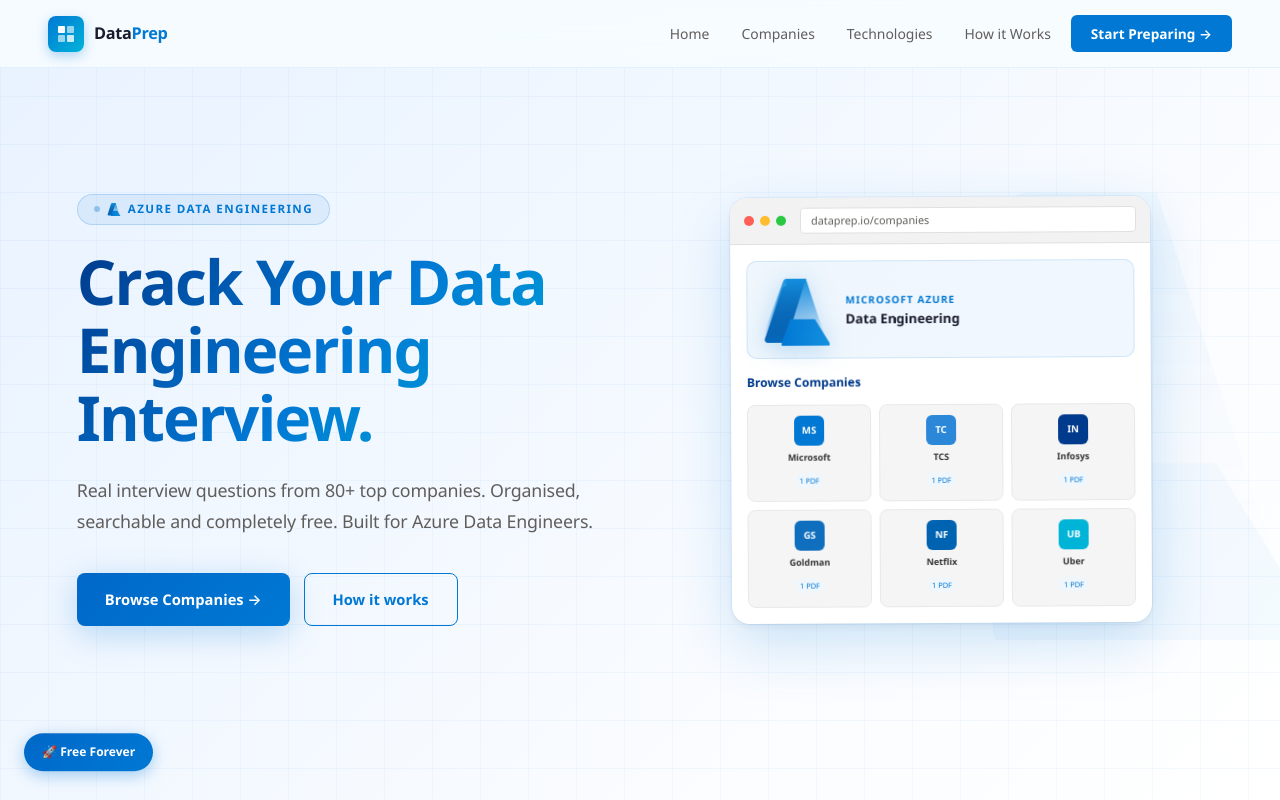
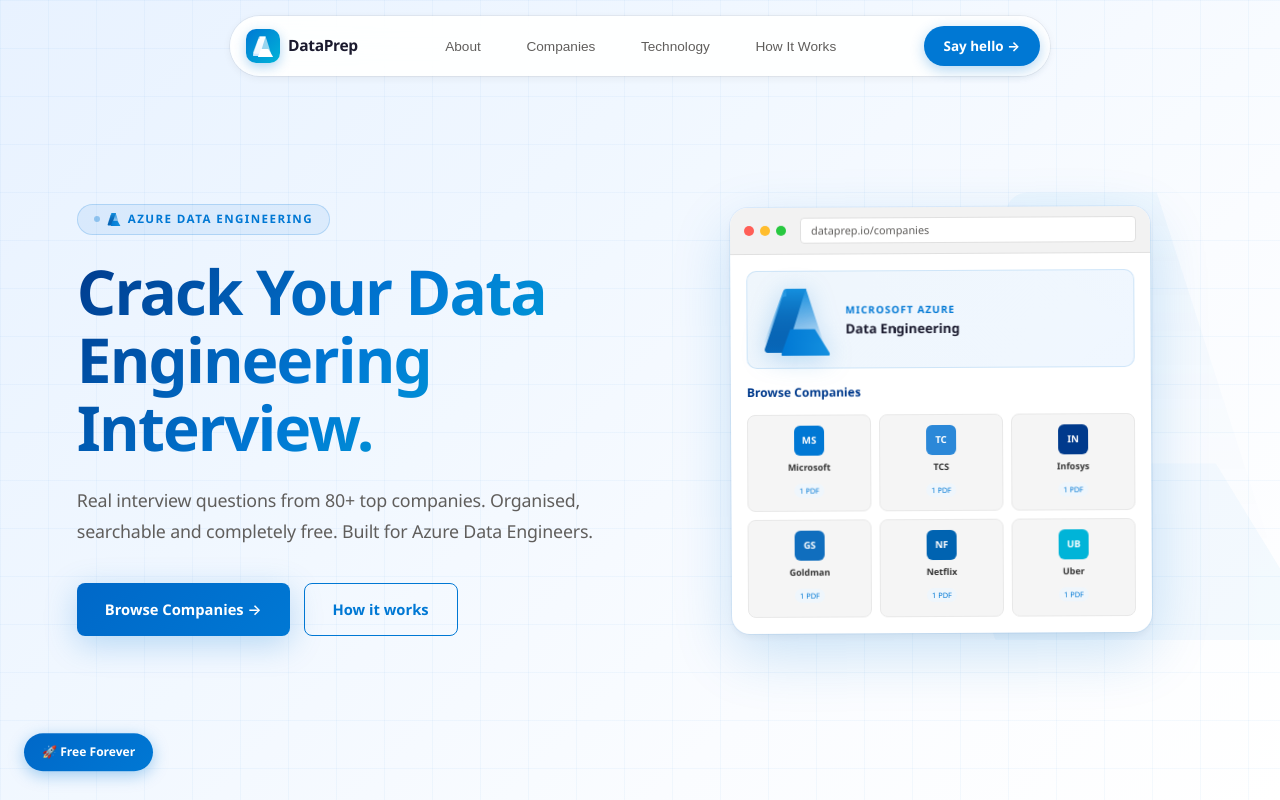
Before and after one commit to asjadbaig-boop/dataprep, a React (Vite) app: page / in a window 1280 px wide. Shown: the top 800 px of the page. Built offline with nearby package versions, Linux system fonts and the light colour scheme.

Commit message:
changed the nav bar

```diff
--- a/package.json
+++ b/package.json
@@ -9,6 +9,8 @@
     "preview": "vite preview"
   },
   "dependencies": {
+    "lucide-react": "^0.469.0",
+    "motion": "^11.18.2",
     "react": "^18.3.1",
     "react-dom": "^18.3.1"
   },
--- a/src/components/Navbar.jsx
+++ b/src/components/Navbar.jsx
@@ -1,97 +1,224 @@
-import { useState, useEffect } from 'react';
-import { smoothScrollTo } from '../utils/smoothScroll';
+import { useState, useEffect } from "react"
+import { motion, AnimatePresence } from "motion/react"
+import { Menu, X } from "lucide-react"
+import { smoothScrollTo } from "../utils/smoothScroll"
 
-export default function Navbar() {
-  const [scrolled, setScrolled] = useState(false);
-  const [navOpen, setNavOpen] = useState(false);
+const Navbar = () => {
+  const [isOpen, setIsOpen] = useState(false)
+  const [scrolled, setScrolled] = useState(false)
+
+  const toggleMenu = () => setIsOpen(!isOpen)
 
   useEffect(() => {
-    const onScroll = () => setScrolled(window.scrollY > 8);
-    window.addEventListener('scroll', onScroll, { passive: true });
-    return () => window.removeEventListener('scroll', onScroll);
-  }, []);
+    const handleScroll = () => setScrolled(window.scrollY > 20)
+    window.addEventListener("scroll", handleScroll)
+    return () => window.removeEventListener("scroll", handleScroll)
+  }, [])
 
   useEffect(() => {
-    const onKey = (e) => {
-      if (e.key === 'Escape' && navOpen) {
-        setNavOpen(false);
-        document.body.style.overflow = '';
-      }
-    };
-    document.addEventListener('keydown', onKey);
-    return () => document.removeEventListener('keydown', onKey);
-  }, [navOpen]);
+    document.body.style.overflow = isOpen ? "hidden" : ""
+    return () => { document.body.style.overflow = "" }
+  }, [isOpen])
 
   useEffect(() => {
-    const onClick = (e) => {
-      const nav = document.getElementById('mobileNav');
-      const ham = document.getElementById('hamburger');
-      if (navOpen && nav && ham && !nav.contains(e.target) && !ham.contains(e.target)) {
-        setNavOpen(false);
-        document.body.style.overflow = '';
-      }
-    };
-    document.addEventListener('click', onClick);
-    return () => document.removeEventListener('click', onClick);
-  }, [navOpen]);
+    const handleKey = (e) => {
+      if (e.key === "Escape" && isOpen) setIsOpen(false)
+    }
+    document.addEventListener("keydown", handleKey)
+    return () => document.removeEventListener("keydown", handleKey)
+  }, [isOpen])
 
-  const handleNavClick = (e, id) => {
-    e.preventDefault();
-    smoothScrollTo(id);
-    if (navOpen) {
-      setNavOpen(false);
-      document.body.style.overflow = '';
-    }
-  };
+  const navLinks = [
+    { label: "About",        id: "mission" },
+    { label: "Companies",    id: "companies" },
+    { label: "Technology",   id: "tech" },
+    { label: "How It Works", id: "how" },
+  ]
 
-  const toggleNav = (e) => {
-    e.stopPropagation();
-    const next = !navOpen;
-    setNavOpen(next);
-    document.body.style.overflow = next ? 'hidden' : '';
-  };
+  const handleNavClick = (id) => {
+    smoothScrollTo(id)
+    setIsOpen(false)
+  }
 
   return (
-    <>
-      <nav className={`navbar${scrolled ? ' scrolled' : ''}`} id="navbar">
-        <div className="nav-inner">
-          <a className="nav-logo" href="#" onClick={e => handleNavClick(e, 'hero')}>
-            <div className="nav-logo-box">
-              <svg viewBox="0 0 20 20" fill="none">
-                <rect x="2" y="2" width="7" height="7" rx="1" fill="white"/>
-                <rect x="11" y="2" width="7" height="7" rx="1" fill="rgba(255,255,255,.6)"/>
-                <rect x="2" y="11" width="7" height="7" rx="1" fill="rgba(255,255,255,.6)"/>
-                <rect x="11" y="11" width="7" height="7" rx="1" fill="rgba(255,255,255,.8)"/>
-              </svg>
+    <div className="navbar-wrapper">
+      <motion.div
+        className={`navbar-pill ${scrolled ? "scrolled" : ""}`}
+        initial={{ y: -80, opacity: 0 }}
+        animate={{ y: 0, opacity: 1 }}
+        transition={{
+          type: "spring",
+          damping: 20,
+          stiffness: 200,
+          delay: 0.1
+        }}
+      >
+        {/* LOGO */}
+        <motion.div
+          className="navbar-logo"
+          whileHover={{ scale: 1.05 }}
+          transition={{ type: "spring", stiffness: 400 }}
+        >
+          <div className="navbar-logo-icon">
+            <svg viewBox="0 0 96 96" xmlns="http://www.w3.org/2000/svg" width="22" height="22">
+              <defs>
+                <linearGradient id="navGrad1" x1="0.5" y1="0" x2="0.5" y2="1">
+                  <stop offset="0%" stopColor="#ffffff"/>
+                  <stop offset="100%" stopColor="#c8e6ff"/>
+                </linearGradient>
+              </defs>
+              <path
+                d="M33.338 6.544h26.038L33.676 89.1a4.167 4.167 0 0 1-3.946 2.9H8.35a4.167 4.167 0 0 1-3.942-5.533l23-66.938a4.167 4.167 0 0 1 3.942-2.8l2-.185z"
+                fill="url(#navGrad1)"
+              />
+              <path
+                d="M71.17 60.681H38.33l-11.666 32.187A4.167 4.167 0 0 0 30.609 98h56.04a4.167 4.167 0 0 0 3.942-5.533L71.17 60.681z"
+                fill="white"
+              />
+              <path
+                d="M33.338 6.544a4.145 4.145 0 0 0-3.935 2.852L4.422 76.053a4.167 4.167 0 0 0 3.93 5.548h20.958a4.47 4.47 0 0 0 3.43-2.586l5.062-14.92 18.086 17.35a4.167 4.167 0 0 0 2.868 1.156h25.064L59.376 6.544z"
+                fill="rgba(255,255,255,0.6)"
+              />
+            </svg>
+          </div>
+          <span className="navbar-logo-text">DataPrep</span>
+        </motion.div>
+
+        {/* DESKTOP NAV LINKS */}
+        <nav className="navbar-links-desktop">
+          {navLinks.map((link, i) => (
+            <motion.button
+              key={link.label}
+              className="navbar-link"
+              onClick={() => handleNavClick(link.id)}
+              initial={{ opacity: 0, y: -10 }}
+              animate={{ opacity: 1, y: 0 }}
+              transition={{ delay: i * 0.08 + 0.2 }}
+              whileHover={{ scale: 1.05 }}
+              whileTap={{ scale: 0.97 }}
+            >
+              {link.label}
+            </motion.button>
+          ))}
+        </nav>
+
+        {/* DESKTOP CTA */}
+        <motion.a
+          href="mailto:asjadbaigqaz@gmail.com"
+          className="navbar-cta-btn"
+          initial={{ opacity: 0, x: 20 }}
+          animate={{ opacity: 1, x: 0 }}
+          transition={{ delay: 0.4, type: "spring", stiffness: 200 }}
+          whileHover={{ scale: 1.06 }}
+          whileTap={{ scale: 0.96 }}
+        >
+          Say hello →
+        </motion.a>
+
+        {/* MOBILE HAMBURGER */}
+        <motion.button
+          className="hamburger-btn"
+          onClick={toggleMenu}
+          whileTap={{ scale: 0.9 }}
+          aria-label="Toggle menu"
+          aria-expanded={isOpen}
+        >
+          {isOpen
+            ? <X size={22} color="#1A1A2E" />
+            : <Menu size={22} color="#1A1A2E" />
+          }
+        </motion.button>
+      </motion.div>
+
+      {/* MOBILE MENU OVERLAY */}
+      <AnimatePresence>
+        {isOpen && (
+          <motion.div
+            className="mobile-menu-overlay"
+            initial={{ opacity: 0, x: "100%" }}
+            animate={{ opacity: 1, x: 0 }}
+            exit={{ opacity: 0, x: "100%" }}
+            transition={{
+              type: "spring",
+              damping: 28,
+              stiffness: 280
+            }}
+          >
+            {/* Close button */}
+            <motion.button
+              className="mobile-menu-close"
+              onClick={toggleMenu}
+              whileTap={{ scale: 0.9 }}
+              initial={{ opacity: 0 }}
+              animate={{ opacity: 1 }}
+              transition={{ delay: 0.15 }}
+            >
+              <X size={24} color="#1A1A2E" />
+            </motion.button>
+
+            {/* Mobile logo */}
+            <motion.div
+              className="mobile-menu-logo"
+              initial={{ opacity: 0, y: -10 }}
+              animate={{ opacity: 1, y: 0 }}
+              transition={{ delay: 0.1 }}
+            >
+              <div className="navbar-logo-icon">
+                <svg viewBox="0 0 96 96" width="20" height="20">
+                  <path d="M33.338 6.544h26.038L33.676 89.1a4.167 4.167 0 0 1-3.946 2.9H8.35a4.167 4.167 0 0 1-3.942-5.533l23-66.938a4.167 4.167 0 0 1 3.942-2.8l2-.185z" fill="white"/>
+                  <path d="M71.17 60.681H38.33l-11.666 32.187A4.167 4.167 0 0 0 30.609 98h56.04a4.167 4.167 0 0 0 3.942-5.533L71.17 60.681z" fill="white"/>
+                </svg>
+              </div>
+              <span className="navbar-logo-text" style={{ color: "#1A1A2E" }}>DataPrep</span>
+            </motion.div>
+
+            {/* Mobile nav links */}
+            <div className="mobile-menu-links">
+              {navLinks.map((link, i) => (
+                <motion.button
+                  key={link.label}
+                  className="mobile-menu-link"
+                  onClick={() => handleNavClick(link.id)}
+                  initial={{ opacity: 0, x: 30 }}
+                  animate={{ opacity: 1, x: 0 }}
+                  exit={{ opacity: 0, x: 30 }}
+                  transition={{ delay: i * 0.08 + 0.15 }}
+                  whileTap={{ scale: 0.97 }}
+                >
+                  {link.label}
+                  <span className="mobile-link-arrow">→</span>
+                </motion.button>
+              ))}
             </div>
-            <span className="nav-logo-name">Data<span>Prep</span></span>
-          </a>
-          <ul className="nav-links">
-            <li><a href="#hero"      onClick={e => handleNavClick(e, 'hero')}>Home</a></li>
-            <li><a href="#companies" onClick={e => handleNavClick(e, 'companies')}>Companies</a></li>
-            <li><a href="#tech"      onClick={e => handleNavClick(e, 'tech')}>Technologies</a></li>
-            <li><a href="#how"       onClick={e => handleNavClick(e, 'how')}>How it Works</a></li>
-            <li><a href="#companies" className="nav-cta" onClick={e => handleNavClick(e, 'companies')}>Start Preparing →</a></li>
-          </ul>
-          <button
-            className={`hamburger${navOpen ? ' open' : ''}`}
-            id="hamburger"
-            aria-label="Menu"
-            aria-expanded={String(navOpen)}
-            onClick={toggleNav}
-          >
-            <span/><span/><span/>
-          </button>
-        </div>
-      </nav>
 
-      <nav className={`mobile-nav${navOpen ? ' open' : ''}`} id="mobileNav">
-        <a href="#hero"      onClick={e => handleNavClick(e, 'hero')}>Home</a>
-        <a href="#companies" onClick={e => handleNavClick(e, 'companies')}>Companies</a>
-        <a href="#tech"      onClick={e => handleNavClick(e, 'tech')}>Technologies</a>
-        <a href="#how"       onClick={e => handleNavClick(e, 'how')}>How it Works</a>
-        <a href="#companies" className="cta-mob" onClick={e => handleNavClick(e, 'companies')}>Start Preparing →</a>
-      </nav>
-    </>
-  );
+            {/* Mobile CTA */}
+            <motion.a
+              href="mailto:asjadbaigqaz@gmail.com"
+              className="mobile-menu-cta"
+              onClick={toggleMenu}
+              initial={{ opacity: 0, y: 20 }}
+              animate={{ opacity: 1, y: 0 }}
+              exit={{ opacity: 0, y: 20 }}
+              transition={{ delay: 0.42 }}
+              whileTap={{ scale: 0.97 }}
+            >
+              Say hello →
+            </motion.a>
+
+            {/* Bottom tagline */}
+            <motion.p
+              className="mobile-menu-tagline"
+              initial={{ opacity: 0 }}
+              animate={{ opacity: 1 }}
+              transition={{ delay: 0.55 }}
+            >
+              Azure Data Engineering Interview Hub
+            </motion.p>
+          </motion.div>
+        )}
+      </AnimatePresence>
+    </div>
+  )
 }
+
+export default Navbar
--- a/src/styles/hero.css
+++ b/src/styles/hero.css
@@ -2,7 +2,7 @@
   min-height: 100vh;
   background: var(--gradient-hero);
   display: flex; align-items: center;
-  padding: 100px clamp(24px, 6vw, 80px) 80px;
+  padding: 120px clamp(24px, 6vw, 80px) 80px;
   position: relative; overflow: hidden;
 }
 
--- a/src/styles/navbar.css
+++ b/src/styles/navbar.css
@@ -1,155 +1,241 @@
-.navbar {
-  position: fixed; top: 0; left: 0; right: 0;
-  height: 68px; z-index: 1000;
-  background: rgba(248,252,255,0.88);
-  backdrop-filter: blur(20px) saturate(200%);
-  -webkit-backdrop-filter: blur(20px) saturate(200%);
-  border-bottom: 1px solid rgba(0,120,212,0.08);
-  transition: box-shadow var(--t-mid) var(--ease-smooth), background var(--t-mid);
+/* ── WRAPPER ─────────────────────────── */
+.navbar-wrapper {
+  position: fixed;
+  top: 0;
+  left: 0;
+  right: 0;
+  z-index: 1000;
+  display: flex;
+  justify-content: center;
+  padding: 16px clamp(12px, 4vw, 32px);
+  pointer-events: none;
 }
-.navbar.scrolled {
-  box-shadow: 0 4px 24px rgba(0,100,200,0.08);
-  background: rgba(255,255,255,0.95);
+
+/* ── PILL CARD ───────────────────────── */
+.navbar-pill {
+  display: flex;
+  align-items: center;
+  justify-content: space-between;
+  gap: 16px;
+  padding: 10px 10px 10px 16px;
+  background: rgba(255, 255, 255, 0.92);
+  backdrop-filter: blur(20px) saturate(180%);
+  -webkit-backdrop-filter: blur(20px) saturate(180%);
+  border-radius: 999px;
+  width: 100%;
+  max-width: 820px;
+  box-shadow:
+    0 2px 8px rgba(0, 0, 0, 0.06),
+    0 0 0 1px rgba(0, 0, 0, 0.05);
+  pointer-events: all;
+  transition: box-shadow 0.3s ease, background 0.3s ease;
 }
-.nav-inner {
-  max-width: 1280px; margin: 0 auto;
-  padding: 0 max(clamp(16px, 4vw, 48px), env(safe-area-inset-left, 0px));
-  padding-right: max(clamp(16px, 4vw, 48px), env(safe-area-inset-right, 0px));
-  height: 100%; display: flex; align-items: center; justify-content: space-between;
+
+.navbar-pill.scrolled {
+  background: rgba(255, 255, 255, 0.97);
+  box-shadow:
+    0 4px 24px rgba(0, 0, 0, 0.10),
+    0 0 0 1px rgba(0, 0, 0, 0.06);
 }
-.nav-logo { display: flex; align-items: center; gap: 10px; text-decoration: none; }
-.nav-logo-box {
-  width: 36px; height: 36px; border-radius: 8px;
-  background: var(--gradient-blue);
-  display: flex; align-items: center; justify-content: center;
+
+/* ── LOGO ────────────────────────────── */
+.navbar-logo {
+  display: flex;
+  align-items: center;
+  gap: 8px;
+  text-decoration: none;
+  flex-shrink: 0;
+  cursor: pointer;
+  background: none;
+  border: none;
+  padding: 0;
+}
+
+.navbar-logo-icon {
+  width: 34px;
+  height: 34px;
+  background: linear-gradient(135deg, #0078D4, #00B4D8);
+  border-radius: 10px;
+  display: flex;
+  align-items: center;
+  justify-content: center;
+  flex-shrink: 0;
   box-shadow: 0 4px 12px rgba(0,120,212,0.3);
+}
+
+.navbar-logo-text {
+  font-weight: 800;
+  font-size: 1rem;
+  color: #1A1A2E;
+  letter-spacing: -0.02em;
+}
+
+/* ── DESKTOP LINKS ───────────────────── */
+.navbar-links-desktop {
+  display: flex;
+  align-items: center;
+  gap: clamp(4px, 2vw, 28px);
+}
+
+.navbar-link {
+  background: none;
+  border: none;
+  font-size: 0.88rem;
+  font-weight: 500;
+  color: #605E5C;
+  cursor: pointer;
+  padding: 6px 10px;
+  border-radius: 6px;
+  transition: color 0.15s ease, background 0.15s ease;
+  white-space: nowrap;
+  -webkit-tap-highlight-color: transparent;
+  user-select: none;
+}
+
+.navbar-link:hover {
+  color: #0078D4;
+  background: rgba(0,120,212,0.06);
+}
+
+/* ── CTA BUTTON ──────────────────────── */
+.navbar-cta-btn {
+  background: #0078D4;
+  color: white;
+  border: none;
+  border-radius: 999px;
+  padding: 9px 20px;
+  font-size: 0.87rem;
+  font-weight: 700;
+  cursor: pointer;
+  text-decoration: none;
+  white-space: nowrap;
   flex-shrink: 0;
+  display: inline-flex;
+  align-items: center;
+  box-shadow: 0 4px 14px rgba(0,120,212,0.3);
+  -webkit-tap-highlight-color: transparent;
+  user-select: none;
 }
-.nav-logo-box svg { width: 20px; height: 20px; }
-.nav-logo-name { font-size: 1.05rem; font-weight: 700; color: var(--text-dark); letter-spacing: -0.3px; }
-.nav-logo-name span { color: var(--azure-blue); }
 
-.nav-links { display: flex; align-items: center; gap: clamp(4px, 1vw, 8px); list-style: none; }
-.nav-links a {
-  text-decoration: none; color: var(--text-muted);
-  font-size: .9rem; font-weight: 500;
-  padding: 8px 12px; border-radius: 6px;
-  position: relative; transition: color var(--t-fast);
+.navbar-cta-btn:hover {
+  background: #106EBE;
 }
-.nav-links a::after {
-  content: ''; position: absolute;
-  bottom: 2px; left: 12px; right: 12px;
-  height: 2px; background: var(--gradient-blue);
-  border-radius: 99px;
-  transform: scaleX(0); transform-origin: left;
-  transition: transform var(--t-mid) var(--ease-spring);
+
+/* ── HAMBURGER ───────────────────────── */
+.hamburger-btn {
+  display: none;
+  background: none;
+  border: none;
+  cursor: pointer;
+  padding: 6px;
+  border-radius: 8px;
+  -webkit-tap-highlight-color: transparent;
+  align-items: center;
+  justify-content: center;
 }
-.nav-links a:hover { color: var(--azure-blue); }
-.nav-links a:hover::after { transform: scaleX(1); }
 
-.nav-cta {
-  background: #0078D4 !important;
-  color: #fff !important;
-  padding: 9px 20px !important;
-  border-radius: 6px !important;
-  font-weight: 600 !important;
-  font-size: .88rem !important;
-  position: relative;
-  transition: background var(--t-fast) !important, transform var(--t-fast) var(--ease-spring) !important;
+/* ── MOBILE OVERLAY ──────────────────── */
+.mobile-menu-overlay {
+  position: fixed;
+  inset: 0;
+  background: rgba(255,255,255,0.98);
+  backdrop-filter: blur(20px);
+  z-index: 999;
+  display: flex;
+  flex-direction: column;
+  padding: 32px 28px 40px;
+  pointer-events: all;
 }
-.nav-cta::after { display: none !important; }
-.nav-cta:hover { background: #106EBE !important; transform: translateY(-1px) !important; }
-.nav-cta:active { transform: translateY(0) !important; }
 
-.hamburger {
-  display: none;
-  flex-direction: column;
+.mobile-menu-close {
+  position: absolute;
+  top: 20px;
+  right: 20px;
+  background: #F4F4F4;
+  border: none;
+  width: 40px;
+  height: 40px;
+  border-radius: 50%;
+  display: flex;
+  align-items: center;
   justify-content: center;
-  gap: 5px;
   cursor: pointer;
-  padding: 8px;
-  border: none;
-  background: none;
-  width: 40px; height: 40px;
-  border-radius: 8px;
-  transition: background 0.15s ease;
   -webkit-tap-highlight-color: transparent;
 }
-.hamburger:hover { background: rgba(0,0,0,0.05); }
-.hamburger span {
-  display: block;
-  width: 22px; height: 2px;
-  background: var(--text-dark);
-  border-radius: 2px;
-  transform-origin: center;
-  will-change: transform, opacity;
-  transition: transform 0.25s cubic-bezier(0.4,0,0.2,1), opacity 0.2s ease;
-}
-.hamburger.open span:nth-child(1) { transform: translateY(7px) rotate(45deg); }
-.hamburger.open span:nth-child(2) { opacity: 0; transform: scaleX(0); }
-.hamburger.open span:nth-child(3) { transform: translateY(-7px) rotate(-45deg); }
 
-.mobile-nav {
-  position: fixed;
-  top: 68px; left: 0; right: 0;
-  background: rgba(255,255,255,0.98);
-  backdrop-filter: blur(20px) saturate(200%);
-  -webkit-backdrop-filter: blur(20px) saturate(200%);
-  border-bottom: 1px solid rgba(0,0,0,0.06);
-  padding: 0 24px;
-  z-index: 999;
-  box-shadow: 0 8px 32px rgba(0,0,0,0.08);
-  visibility: hidden;
-  opacity: 0;
-  max-height: 0;
-  overflow: hidden;
-  will-change: opacity, max-height;
-  transition:
-    opacity 0.28s cubic-bezier(0.4,0,0.2,1),
-    max-height 0.32s cubic-bezier(0.4,0,0.2,1),
-    visibility 0s linear 0.28s;
-}
-.mobile-nav.open {
-  visibility: visible;
-  opacity: 1;
-  max-height: 320px;
-  transition:
-    opacity 0.28s cubic-bezier(0.4,0,0.2,1),
-    max-height 0.32s cubic-bezier(0.4,0,0.2,1),
-    visibility 0s linear 0s;
-}
-.mobile-nav a {
-  display: block;
-  padding: 14px 0;
-  color: var(--text-dark);
-  text-decoration: none;
-  font-weight: 500;
-  font-size: 1rem;
-  border-bottom: 1px solid rgba(0,0,0,0.05);
-  transition: color 0.15s ease, padding-left 0.15s ease;
-}
-.mobile-nav a:last-child { border-bottom: none; }
-.mobile-nav a:hover { color: #0078D4; padding-left: 5px; }
-.mobile-nav a.cta-mob {
-  display: block;
-  margin: 14px 0 18px;
-  background: #0078D4;
-  color: #fff !important;
-  text-align: center;
-  padding: 13px;
-  border-radius: 8px;
-  font-weight: 600;
-  font-size: .95rem;
-  border-bottom: none;
-  transition: background 0.15s ease;
-}
-.mobile-nav a.cta-mob:hover { background: #106EBE; padding-left: 0; }
-
-@media (max-width: 900px) {
-  .nav-links { display: none; }
-  .hamburger { display: flex; }
+.mobile-menu-logo {
+  display: flex;
+  align-items: center;
+  gap: 8px;
+  margin-bottom: 40px;
+  margin-top: 8px;
 }
 
-@media (max-width: 480px) {
-  .nav-logo-name { font-size: .95rem; }
+.mobile-menu-links {
+  display: flex;
+  flex-direction: column;
+  gap: 4px;
+  flex: 1;
 }
+
+.mobile-menu-link {
+  display: flex;
+  align-items: center;
+  justify-content: space-between;
+  background: none;
+  border: none;
+  border-bottom: 1px solid rgba(0,0,0,0.06);
+  padding: 18px 4px;
+  font-size: 1.15rem;
+  font-weight: 600;
+  color: #1A1A2E;
+  cursor: pointer;
+  text-align: left;
+  -webkit-tap-highlight-color: transparent;
+  user-select: none;
+}
+
+.mobile-link-arrow {
+  font-size: 1rem;
+  color: #0078D4;
+  opacity: 0.6;
+}
+
+.mobile-menu-cta {
+  display: flex;
+  align-items: center;
+  justify-content: center;
+  background: #0078D4;
+  color: white;
+  text-decoration: none;
+  border-radius: 12px;
+  padding: 16px;
+  font-size: 1rem;
+  font-weight: 700;
+  margin-top: 20px;
+  box-shadow: 0 8px 24px rgba(0,120,212,0.3);
+  -webkit-tap-highlight-color: transparent;
+}
+
+.mobile-menu-tagline {
+  text-align: center;
+  font-size: 0.75rem;
+  color: #A0A8B4;
+  margin-top: 16px;
+  letter-spacing: 0.04em;
+}
+
+/* ── RESPONSIVE ──────────────────────── */
+@media (max-width: 768px) {
+  .navbar-links-desktop { display: none; }
+  .navbar-cta-btn { display: none; }
+  .hamburger-btn { display: flex; }
+  .navbar-pill {
+    padding: 10px 10px 10px 14px;
+    border-radius: 16px;
+  }
+}
+
+@media (max-width: 380px) {
+  .navbar-logo-text { display: none; }
+}
--- a/src/utils/smoothScroll.js
+++ b/src/utils/smoothScroll.js
@@ -1,7 +1,7 @@
 export function smoothScrollTo(id) {
   const target = document.getElementById(id);
   if (!target) return;
-  const navHeight = 68;
+  const navHeight = 88;
   const offset = 20;
   const top = target.getBoundingClientRect().top + window.pageYOffset - navHeight - offset;
   window.scrollTo({ top, behavior: 'smooth' });
```
Also changed, not shown: 1 other file (tests, documents, lock files or other folders).
